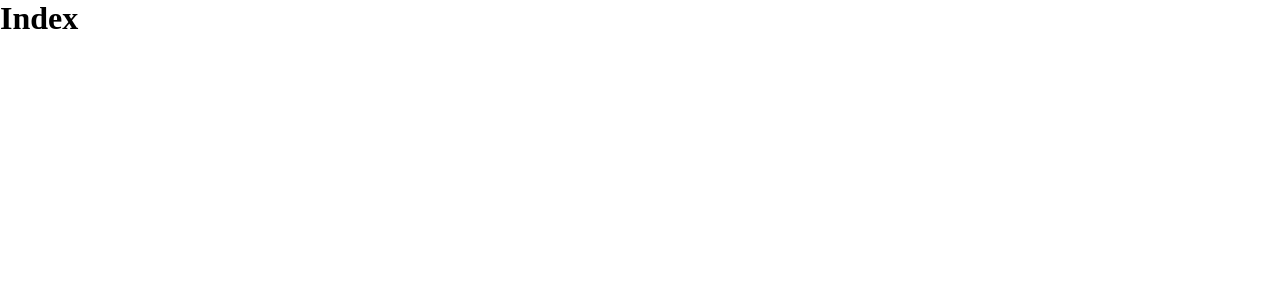
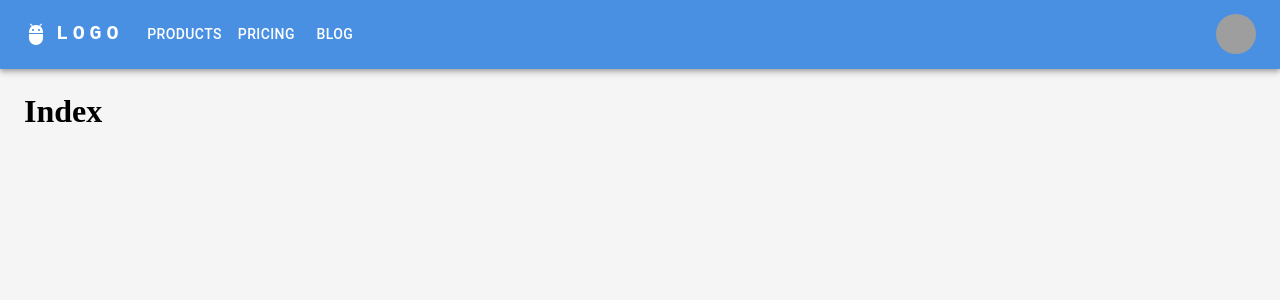
Before and after one commit to Saravia2K/social-network-frontend, a React (Vite) app: page / in a window 1280 px wide. Shown: the top 300 px of the page. Built offline with nearby package versions, Linux system fonts and the light colour scheme; grey boxes are pictures that could not be loaded.

Commit message:
Setteando espacio de red social post login

```diff
--- a/package.json
+++ b/package.json
@@ -12,7 +12,8 @@
   "dependencies": {
     "@emotion/react": "~11.14.0",
     "@emotion/styled": "~11.14.0",
-    "@mui/material": "~6.4.5",
+    "@mui/icons-material": "~6.4.6",
+    "@mui/material": "~6.4.6",
     "react": "^19.0.0",
     "react-dom": "^19.0.0",
     "react-router": "~7.2.0",
--- a/src/App.css
+++ b/src/App.css
@@ -9,3 +9,13 @@
 a {
   text-decoration: none;
 }
+
+body {
+  width: 100%;
+  height: 100dvh;
+}
+
+#root {
+  width: 100%;
+  height: 100%;
+}
--- a/src/App.tsx
+++ b/src/App.tsx
@@ -1,5 +1,6 @@
 import { BrowserRouter, Route, Routes } from "react-router";
 import IndexPage from "./pages/Index";
+import Navbar from "./layouts/Navbar";
 
 import "./App.css";
 
@@ -7,7 +8,9 @@ function App() {
   return (
     <BrowserRouter>
       <Routes>
-        <Route index element={<IndexPage />} />
+        <Route element={<Navbar />}>
+          <Route index element={<IndexPage />} />
+        </Route>
       </Routes>
     </BrowserRouter>
   );
--- /dev/null
+++ b/src/colors.ts
@@ -0,0 +1,7 @@
+export default {
+  MAIN_BLUE: "#4A90E2",
+  SOFT_GREY: "#F5F5F5",
+  VIBRANT_GREEN: "#50E3C2",
+  WARM_ORANGE: "#FF6F61",
+  SOFT_PURPLE: "#8E8CD8",
+};
--- /dev/null
+++ b/src/layouts/Navbar/index.tsx
@@ -0,0 +1,128 @@
+import { Outlet } from "react-router";
+import {
+  AppBar,
+  Avatar,
+  Box,
+  Button,
+  Container,
+  IconButton,
+  Menu,
+  MenuItem,
+  Toolbar,
+  Tooltip,
+  Typography,
+} from "@mui/material";
+import AdbIcon from "@mui/icons-material/Adb";
+import { useState } from "react";
+import colors from "../../colors";
+
+const pages = ["Products", "Pricing", "Blog"];
+const settings = ["Profile", "Account", "Dashboard", "Logout"];
+
+export default function Navbar() {
+  const [anchorElUser, setAnchorElUser] = useState<null | HTMLElement>(null);
+
+  const handleOpenUserMenu = (event: React.MouseEvent<HTMLElement>) => {
+    setAnchorElUser(event.currentTarget);
+  };
+
+  const handleCloseUserMenu = () => {
+    setAnchorElUser(null);
+  };
+
+  return (
+    <Box minHeight="100%" height="100%" bgcolor={colors.SOFT_GREY}>
+      <AppBar position="static" sx={{ bgcolor: colors.MAIN_BLUE }}>
+        <Container maxWidth="xl">
+          <Toolbar disableGutters>
+            <AdbIcon sx={{ display: { xs: "none", md: "flex" }, mr: 1 }} />
+            <Typography
+              variant="h6"
+              noWrap
+              component="a"
+              href="#app-bar-with-responsive-menu"
+              sx={{
+                mr: 2,
+                display: { xs: "none", md: "flex" },
+                fontFamily: "monospace",
+                fontWeight: 700,
+                letterSpacing: ".3rem",
+                color: "inherit",
+                textDecoration: "none",
+              }}
+            >
+              LOGO
+            </Typography>
+
+            <AdbIcon sx={{ display: { xs: "flex", md: "none" }, mr: 1 }} />
+            <Typography
+              variant="h5"
+              noWrap
+              component="a"
+              href="#app-bar-with-responsive-menu"
+              sx={{
+                mr: 2,
+                display: { xs: "flex", md: "none" },
+                flexGrow: 1,
+                fontFamily: "monospace",
+                fontWeight: 700,
+                letterSpacing: ".3rem",
+                color: "inherit",
+                textDecoration: "none",
+              }}
+            >
+              LOGO
+            </Typography>
+            <Box sx={{ flexGrow: 1, display: { xs: "none", md: "flex" } }}>
+              {pages.map((page) => (
+                <Button
+                  key={page}
+                  sx={{ my: 2, color: "white", display: "block" }}
+                >
+                  {page}
+                </Button>
+              ))}
+            </Box>
+            <Box sx={{ flexGrow: 0 }}>
+              <Tooltip title="Open settings">
+                <IconButton onClick={handleOpenUserMenu} sx={{ p: 0 }}>
+                  <Avatar
+                    alt="Diego Saravia"
+                    src="/static/images/avatar/2.jpg"
+                  />
+                </IconButton>
+              </Tooltip>
+              <Menu
+                sx={{ mt: "45px" }}
+                id="menu-appbar"
+                anchorEl={anchorElUser}
+                anchorOrigin={{
+                  vertical: "top",
+                  horizontal: "right",
+                }}
+                keepMounted
+                transformOrigin={{
+                  vertical: "top",
+                  horizontal: "right",
+                }}
+                open={Boolean(anchorElUser)}
+                onClose={handleCloseUserMenu}
+              >
+                {settings.map((setting) => (
+                  <MenuItem key={setting} onClick={handleCloseUserMenu}>
+                    <Typography sx={{ textAlign: "center" }}>
+                      {setting}
+                    </Typography>
+                  </MenuItem>
+                ))}
+              </Menu>
+            </Box>
+          </Toolbar>
+        </Container>
+      </AppBar>
+      <Box p={3}>
+        <Outlet />
+      </Box>
+    </Box>
+  );
+}
```
